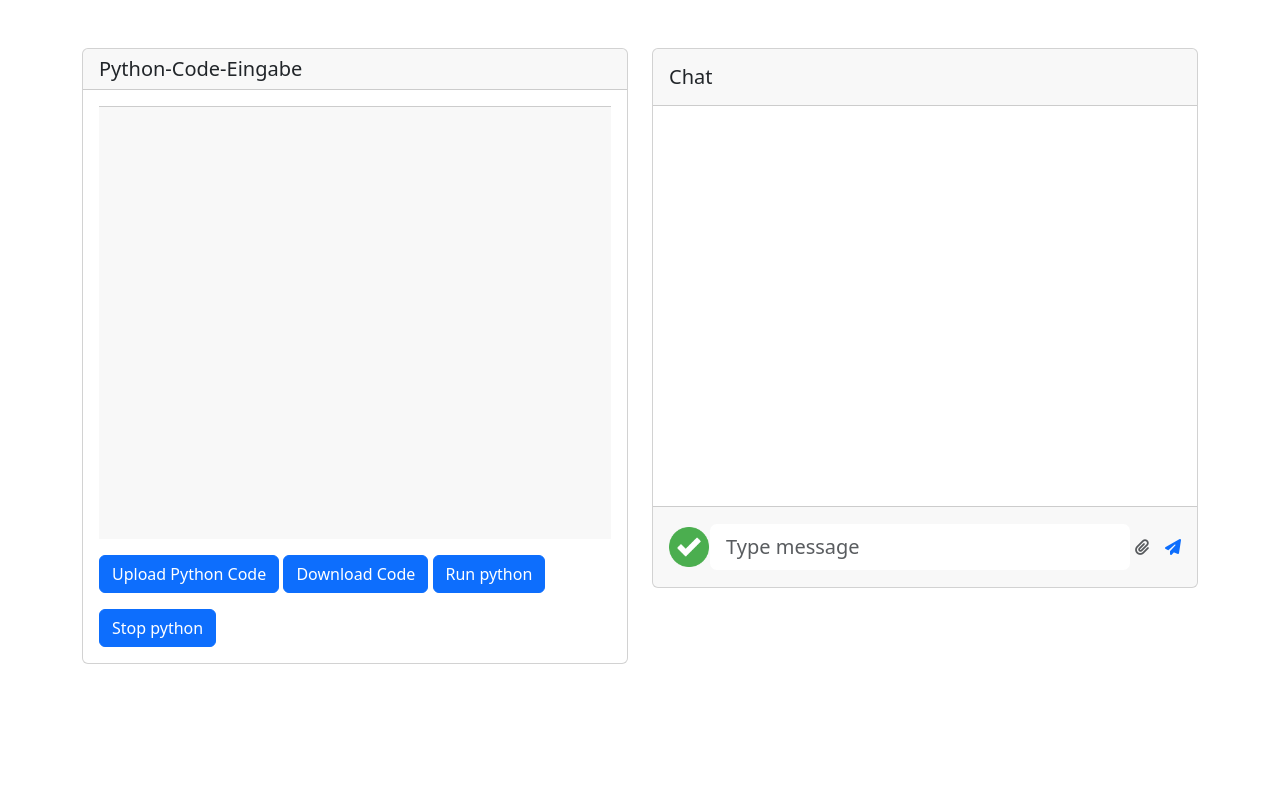
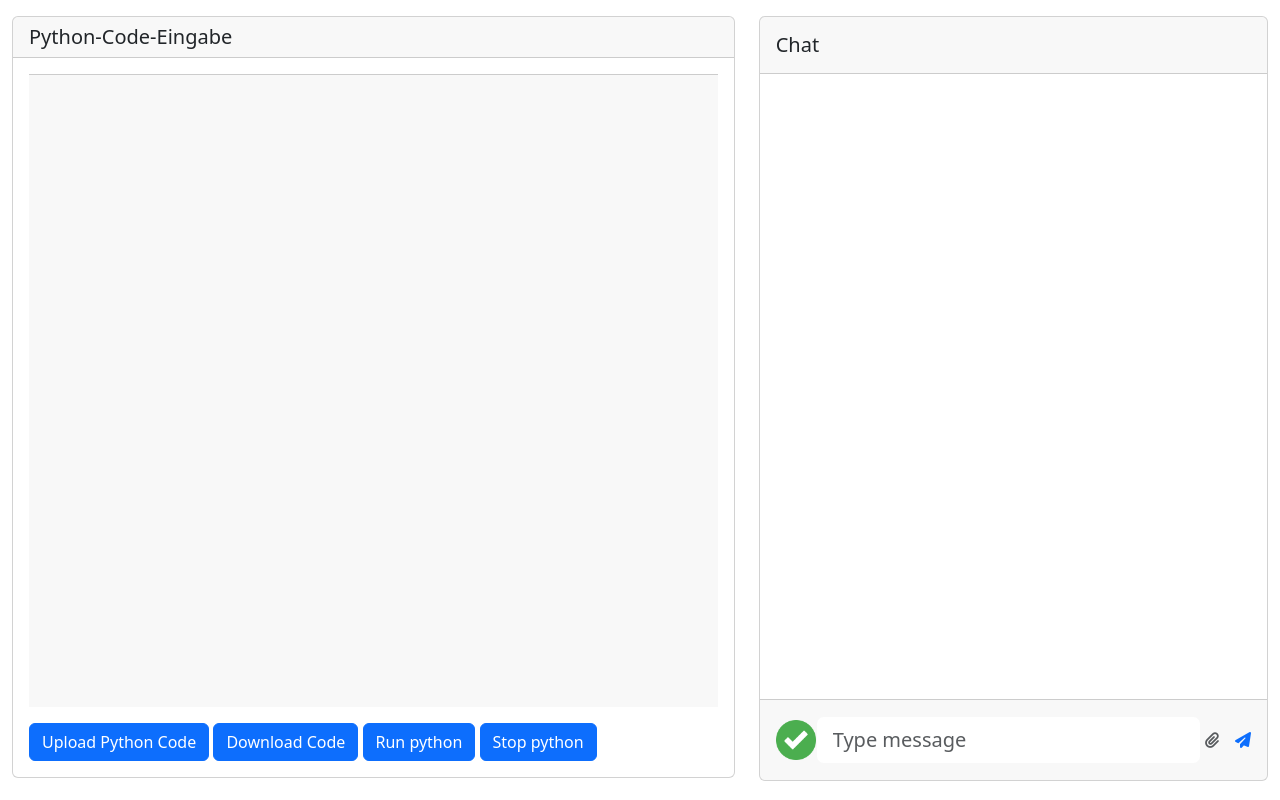
Before and after one commit to uiuiu-kit/Chat-with-Python, a website built with Vite: page Chat_Demo/index.html in a window 1280 px wide. Built offline with nearby package versions, Linux system fonts and the light colour scheme; what monaco-editor, pyodide-worker-runner, sync-message would draw is missing.

Commit message:
nutzen der gesamten breite

```diff
--- a/Chat_Demo/index.html
+++ b/Chat_Demo/index.html
@@ -10,17 +10,17 @@
 </head>
 <body>
     <section>
-        <div class="container py-5">
+        <div class="container-fluid py-3">
             <div class="row">
               <!-- Linke Spalte: Großes Texteingabefeld -->
-              <div class="col-md-5 col-lg-6">
+              <div class="col-md-8 col-lg-7">
                 <div class="card">
                     <div class="card-header">
                         <h5 class="mb-0">Python-Code-Eingabe</h5>
                     </div>
                     <div class="card-body">
                         <div class="card-footer p-3">
-                          <div id="monacoEditor" style="height: 400px; width: 100%;"></div>
+                          <div id="monacoEditor" style="height: calc(100vh - 200px); width: 100%;"></div>
                         </div>
                         <!-- Verstecktes Datei-Upload-Input -->
                         <input type="file" id="uploadCodeButton" accept=".py" style="display: none;">
@@ -33,12 +33,12 @@
                 </div>
               </div>
                 <!-- Rechte Spalte: Chat -->
-                <div class="col-md-7 col-lg-6">
+                <div class="col-md-4 col-lg-5">
                   <div class="card" id="chatWindow">
                       <div class="card-header d-flex justify-content-between align-items-center p-3">
                           <h5 class="mb-0">Chat</h5>
                       </div>
-                      <div class="card-body" data-mdb-perfect-scrollbar-init style="position: relative; height: 400px" id="chat">
+                      <div class="card-body" data-mdb-perfect-scrollbar-init style="position: relative; height: calc(100vh - 175px)" id="chat">
                           <div id="chat-container"></div>
                       </div>
                       <div class="card-footer text-muted d-flex justify-content-start align-items-center p-3">
--- a/Chat_Demo/src/chat/chat.css
+++ b/Chat_Demo/src/chat/chat.css
@@ -17,7 +17,7 @@
 
 .card-body {
     overflow-y: auto;
-    max-height: 80vh;
+    max-height: 100vh;
 }
 
 @keyframes spin {
```
